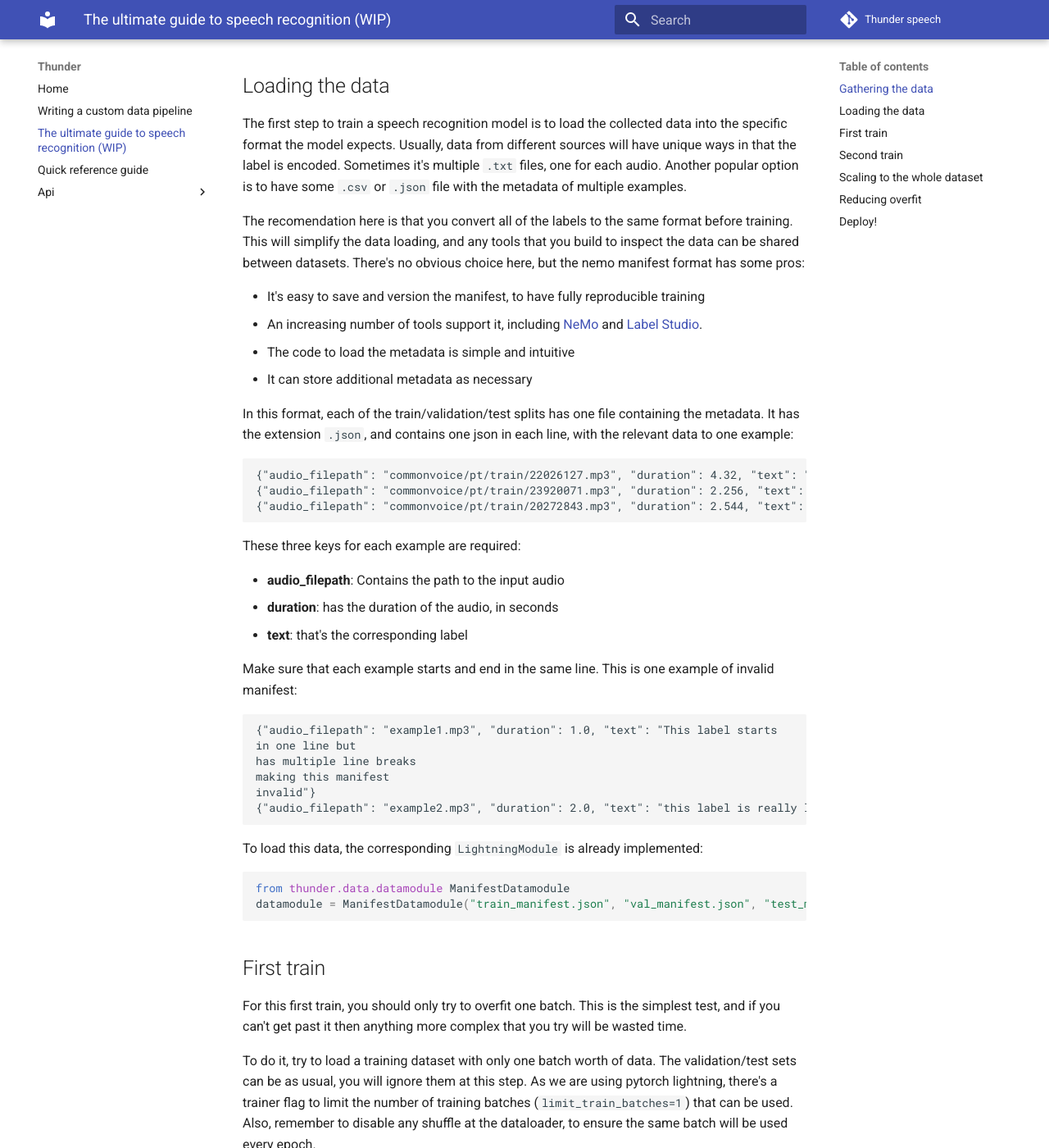
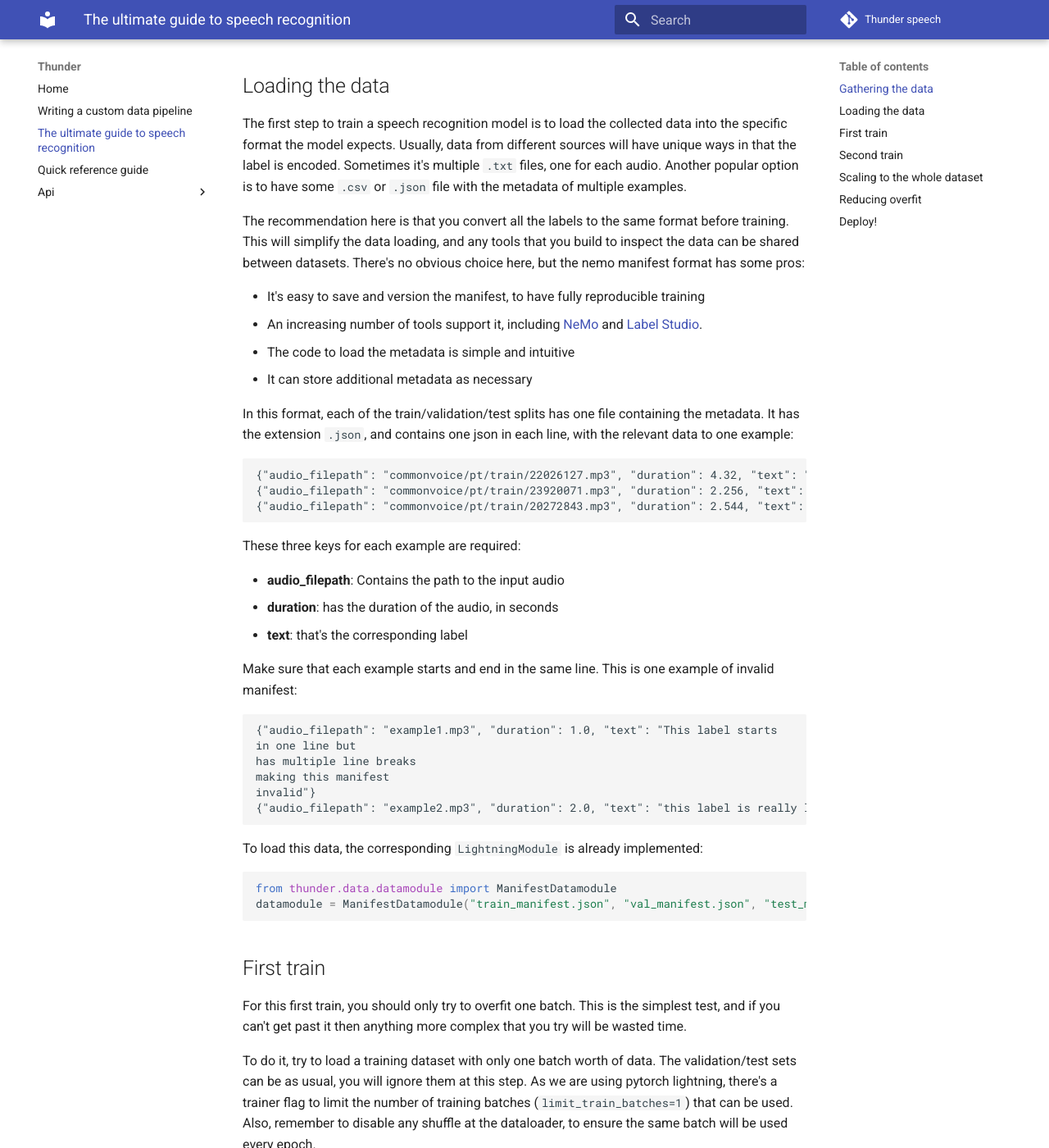
Before and after one commit to scart97/thunder-speech, an MkDocs documentation site: the page built from docs/Ultimate guide.md, in a window 1280 px wide and 1400 px high, scrolled down 1780 px. Shown: the whole window at 82% size. Built offline with MkDocs 1.6.1 and Material for MkDocs 9.7.7, drawn with Linux system fonts in a browser that asks for light colours; comment, search, counter and statistics services are not loaded; some of the changed text lies outside the part shown.

Commit message:
docs: fix small mistakes

````diff
--- a/docs/Ultimate guide.md
+++ b/docs/Ultimate guide.md
@@ -1,4 +1,4 @@
-# The ultimate guide to speech recognition (WIP)
+# The ultimate guide to speech recognition
 
 This guide has the purpose to give you all the steps necessary to achieve a decent (but not necessarily state-of-the-art) speech recognition system in a new language.
 
@@ -73,7 +73,7 @@ Usually, data from different sources will have unique ways in that the label is
 Sometimes it's multiple `.txt` files, one for each audio.
 Another popular option is to have some `.csv` or `.json` file with the metadata of multiple examples.
 
-The recomendation here is that you convert all of the labels to the same format before training.
+The recommendation here is that you convert all the labels to the same format before training.
 This will simplify the data loading, and any tools that you build to inspect the data can be shared between datasets.
 There's no obvious choice here, but the nemo manifest format has some pros:
 
@@ -112,7 +112,7 @@ invalid"}
 To load this data, the corresponding `LightningModule` is already implemented:
 
 ```python
-from thunder.data.datamodule ManifestDatamodule
+from thunder.data.datamodule import ManifestDatamodule
 datamodule = ManifestDatamodule("train_manifest.json", "val_manifest.json", "test_manifest.json", batch_size = 32)
 ```
 
@@ -219,7 +219,7 @@ Also, when doing any of the other steps, it's best to repeat the [Second train](
 
 ## Deploy!
 
-Finally it's time to deploy the trained model.
+Finally, it's time to deploy the trained model.
 This includes exporting the model, writing the data pipelines, building the server/mobile app where the model will run and monitoring.
 
 The recommended way to export models is using torchscript.
````
Also changed, not shown: other parts of docs/Ultimate guide.md (+4 -4 lines), docs/Custom Data.md (+2 -2 lines).
